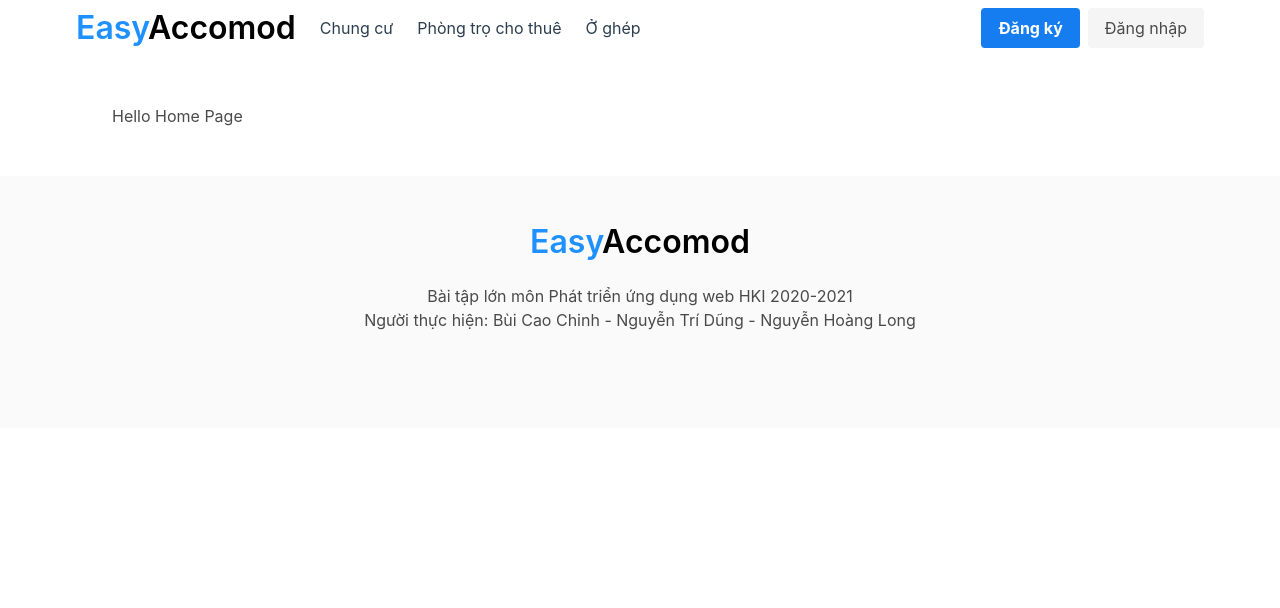
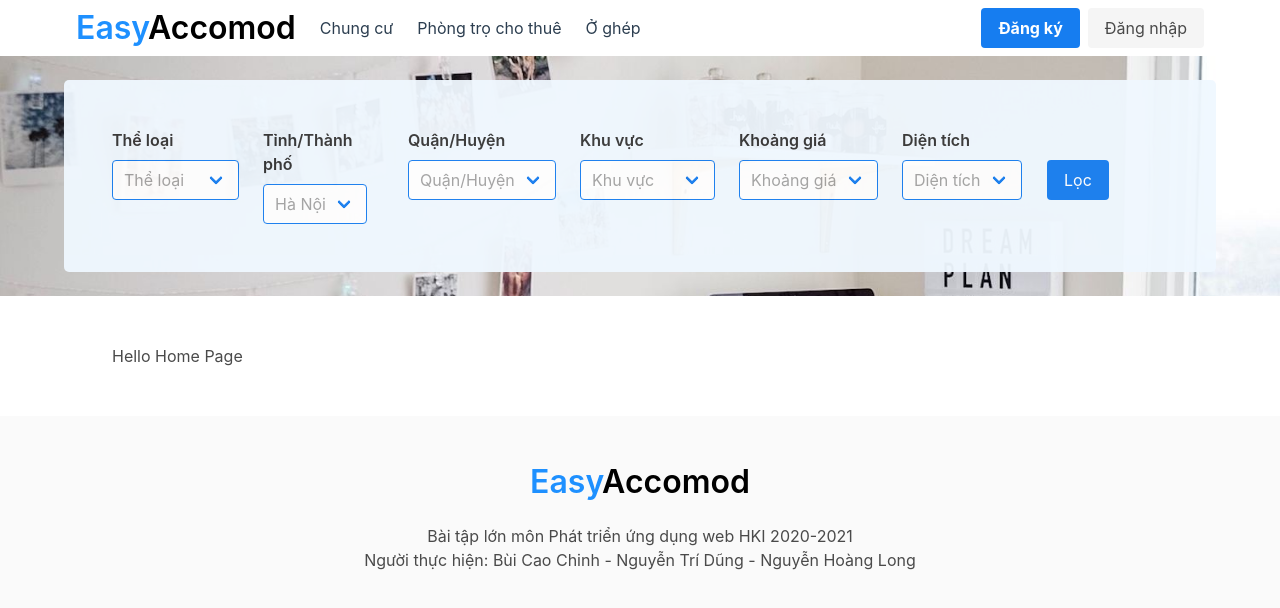
Before and after one commit to buicaochinh/EasyAccomod_FE, a Vue app: page / in a window 1280 px wide. Shown: the top 608 px of the page. Built offline with nearby package versions, Linux system fonts and the light colour scheme; no server answers.

Commit message:
add search component

```diff
--- a/public/css/index.css
+++ b/public/css/style.css
@@ -3,3 +3,11 @@ body {
     -webkit-font-smoothing: antialiased;
     -moz-osx-font-smoothing: grayscale;
 }
+
+a {
+    color: #2c3e50;
+}
+
+a:hover {
+    color: dodgerblue;
+}
--- a/public/index.html
+++ b/public/index.html
@@ -7,7 +7,7 @@
     <link rel="icon" href="<%= BASE_URL %>favicon.ico">
       <link rel="preconnect" href="https://fonts.gstatic.com">
       <link href="https://fonts.googleapis.com/css2?family=Poppins:ital,wght@0,400;0,700;1,400;1,700&display=swap" rel="stylesheet">
-      <link rel="stylesheet" href="css/index.css">
+      <link rel="stylesheet" href="css/style.css">
     <title>EasyAccomod</title>
   </head>
   <body>
--- a/src/components/NavBar.vue
+++ b/src/components/NavBar.vue
@@ -19,23 +19,30 @@
 
       <template slot="end">
         <b-navbar-item tag="div">
-          <div class="buttons" v-if="!user">
-            <router-link class="button is-info" :to="{ name: 'Register' }">
+          <div class="buttons">
+            <router-link
+              v-if="!user"
+              class="button is-info"
+              :to="{ name: 'Register' }"
+            >
               <strong>Đăng ký</strong>
             </router-link>
-            <router-link class="button is-light" :to="{ name: 'Login' }">
+            <router-link
+              v-if="!user"
+              class="button is-light"
+              :to="{ name: 'Login' }"
+            >
               Đăng nhập
             </router-link>
-          </div>
-          <div v-if="user">
-            <b-navbar-dropdown :label="user.name">
-              <b-navbar-item>
-                <router-link to="#">Cá nhân</router-link>
-              </b-navbar-item>
-              <b-navbar-item @click="logout">
-                <a>Đăng xuất</a>
-              </b-navbar-item>
-            </b-navbar-dropdown>
+            <router-link
+              v-if="user"
+              class="button is-light"
+              :to="{ name: 'User' }"
+              >{{ user.name }}</router-link
+            >
+            <a v-if="user" class="button is-warning" @click="logout"
+              >Đăng xuất</a
+            >
           </div>
         </b-navbar-item>
       </template>
@@ -91,10 +98,4 @@ a:hover {
 label {
   color: #2c3e50;
 }
-.navbar-link {
-  color: dodgerblue;
-}
-.navbar-link:after {
-  color: dodgerblue;
-}
 </style>
--- /dev/null
+++ b/src/components/Search.vue
@@ -0,0 +1,89 @@
+<template>
+  <div class="wrapper">
+    <div class="container">
+      <section class="section">
+        <div class="columns">
+          <div class="column">
+            <b-field label="Thể loại" type="is-info">
+              <b-select placeholder="Thể loại">
+                <option value="Phòng trọ">
+                  Phòng trọ
+                </option>
+              </b-select>
+            </b-field>
+          </div>
+          <div class="column">
+            <b-field label="Tỉnh/Thành phố" type="is-info">
+              <b-select placeholder="Hà Nội">
+                <option value="Hà Nội">
+                  Hà Nội
+                </option>
+              </b-select>
+            </b-field>
+          </div>
+          <div class="column">
+            <b-field label="Quận/Huyện" type="is-info">
+              <b-select placeholder="Quận/Huyện">
+                <option value="Cầu Giấy">
+                  Cầu Giấy
+                </option>
+              </b-select>
+            </b-field>
+          </div>
+          <div class="column">
+            <b-field label="Khu vực" type="is-info">
+              <b-select placeholder="Khu vực">
+                <option value="Xuân Thủy">
+                  Xuân Thủy
+                </option>
+              </b-select>
+            </b-field>
+          </div>
+          <div class="column">
+            <b-field label="Khoảng giá" type="is-info">
+              <b-select placeholder="Khoảng giá">
+                <option value="Khoảng giá">
+                  1000000
+                </option>
+              </b-select>
+            </b-field>
+          </div>
+          <div class="column">
+            <b-field label="Diện tích" type="is-info">
+              <b-select placeholder="Diện tích">
+                <option value="35m2">
+                  35m2
+                </option>
+              </b-select>
+            </b-field>
+          </div>
+          <div class="column">
+            <button class="button is-info" style="margin-top: 2rem">
+              Lọc
+            </button>
+          </div>
+        </div>
+      </section>
+    </div>
+  </div>
+</template>
+
+<script>
+export default {};
+</script>
+
+<style scoped>
+.wrapper {
+  background: url("../../public/images/banner.jpeg");
+  background-size: cover;
+  display: flex;
+  align-items: center;
+  height: 15rem;
+}
+
+.section {
+  background-color: aliceblue;
+  opacity: 0.95;
+  border-radius: 5px;
+}
+</style>
--- a/src/router/index.js
+++ b/src/router/index.js
@@ -5,6 +5,7 @@ import Home from "../views";
 import Login from "../views/login";
 import Register from "../views/register";
 import Category from "../views/category";
+import User from "../views/User";
 
 Vue.use(VueRouter);
 
@@ -28,6 +29,11 @@ const routes = [
     path: "/category/:id",
     name: "Category",
     component: Category
+  },
+  {
+    path: "/user",
+    name: "User",
+    component: User
   }
 ];
 
--- /dev/null
+++ b/src/views/User/index.vue
@@ -0,0 +1,13 @@
+<template>
+  <div class="container">
+    <div class="section">
+      User Page
+    </div>
+  </div>
+</template>
+
+<script>
+export default {};
+</script>
+
+<style scoped></style>
--- a/src/views/index.vue
+++ b/src/views/index.vue
@@ -1,14 +1,20 @@
 <template>
-  <div class="container">
-    <div class="section">
-      Hello Home Page
+  <div>
+    <Search />
+    <div class="container">
+      <div class="section">
+        Hello Home Page
+      </div>
     </div>
   </div>
 </template>
 
 <script>
+import Search from "../components/Search";
 export default {
-  components: {},
+  components: {
+    Search
+  },
   created() {
     this.$emit("update:layout", "DefaultLayout");
   }
--- a/src/views/login/index.vue
+++ b/src/views/login/index.vue
@@ -31,6 +31,8 @@
                 type="email"
                 v-model="email"
                 placeholder="Email"
+                icon-pack="fas"
+                icon="envelope"
               ></b-input>
             </b-field>
           </ValidationProvider>
@@ -49,10 +51,13 @@
                 type="password"
                 v-model="password"
                 placeholder="Password"
+                icon-pack="fas"
+                icon="key"
+                @keyup.native="enterKey"
               ></b-input>
             </b-field>
           </ValidationProvider>
-          <p style="text-align: center">
+          <p style="text-align: center; margin: 1rem 0">
             Bạn chưa có tải khoản?
             <router-link :to="{ name: 'Register' }">Đăng ký</router-link>
           </p>
@@ -69,6 +74,9 @@
               <span>Reset</span>
             </button>
           </div>
+          <p style="text-align: center">
+            <router-link :to="{ name: 'Home' }">Trang chủ</router-link>
+          </p>
         </section>
       </ValidationObserver>
     </div>
@@ -112,6 +120,11 @@ export default {
       requestAnimationFrame(() => {
         this.$refs.observer.reset();
       });
+    },
+    enterKey(event) {
+      if (event.key === "Enter") {
+        this.submit();
+      }
     }
   }
 };
@@ -146,6 +159,13 @@ export default {
   align-items: center;
   font-size: 30px;
   font-weight: bold;
-  color: lightcoral;
+}
+
+a {
+  color: dodgerblue;
+}
+
+a:hover {
+  color: #2c3e50;
 }
 </style>
--- a/src/views/register/index.vue
+++ b/src/views/register/index.vue
@@ -30,6 +30,8 @@
                 type="email"
                 v-model="email"
                 placeholder="Email"
+                icon-pack="fas"
+                icon="envelope"
               ></b-input>
             </b-field>
           </ValidationProvider>
@@ -47,6 +49,8 @@
                 type="text"
                 v-model="username"
                 placeholder="Họ và tên"
+                icon-pack="fas"
+                icon="user"
               ></b-input>
             </b-field>
           </ValidationProvider>
@@ -65,6 +69,8 @@
                 type="password"
                 v-model="password"
                 placeholder="Mật khẩu"
+                icon-pack="fas"
+                icon="key"
               ></b-input>
             </b-field>
           </ValidationProvider>
@@ -82,11 +88,14 @@
                 type="password"
                 v-model="confirmation"
                 placeholder="Nhập lại mật khẩu"
+                icon-pack="fas"
+                icon="key"
+                @keyup.native="enterKey"
               ></b-input>
             </b-field>
           </ValidationProvider>
 
-          <p style="text-align: center">
+          <p style="text-align: center; margin: 1rem 0">
             Bạn đã có tải khoản?
             <router-link :to="{ name: 'Login' }">Đăng nhập</router-link>
           </p>
@@ -103,6 +112,9 @@
               <span>Reset</span>
             </button>
           </div>
+          <p style="text-align: center">
+            <router-link :to="{ name: 'Home' }">Trang chủ</router-link>
+          </p>
         </section>
       </ValidationObserver>
     </div>
@@ -151,6 +163,11 @@ export default {
       requestAnimationFrame(() => {
         this.$refs.observer.reset();
       });
+    },
+    enterKey(event) {
+      if (event.key === "Enter") {
+        this.submit();
+      }
     }
   }
 };
@@ -185,6 +202,13 @@ export default {
   align-items: center;
   font-size: 30px;
   font-weight: bold;
-  color: lightcoral;
+}
+
+a {
+  color: dodgerblue;
+}
+
+a:hover {
+  color: #2c3e50;
 }
 </style>
```
Also changed, not shown: public/images/banner.jpeg (added).
